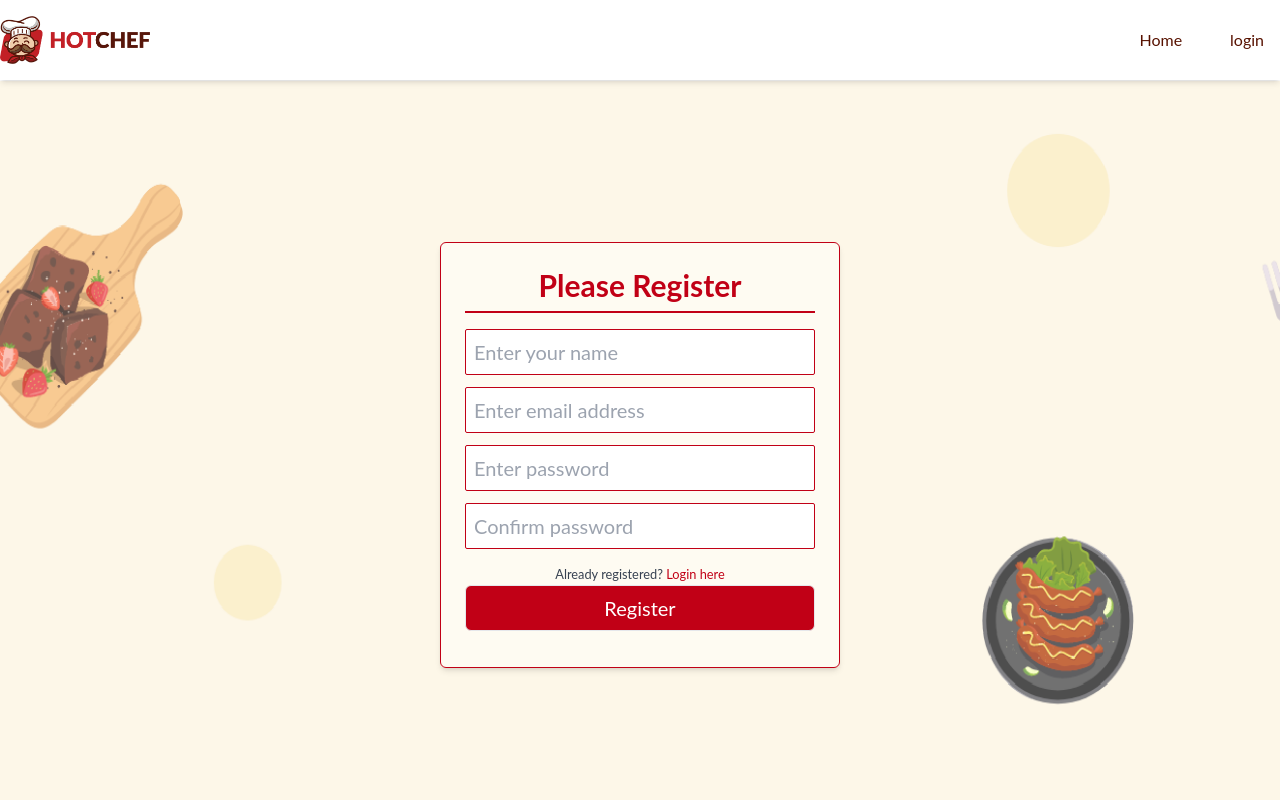
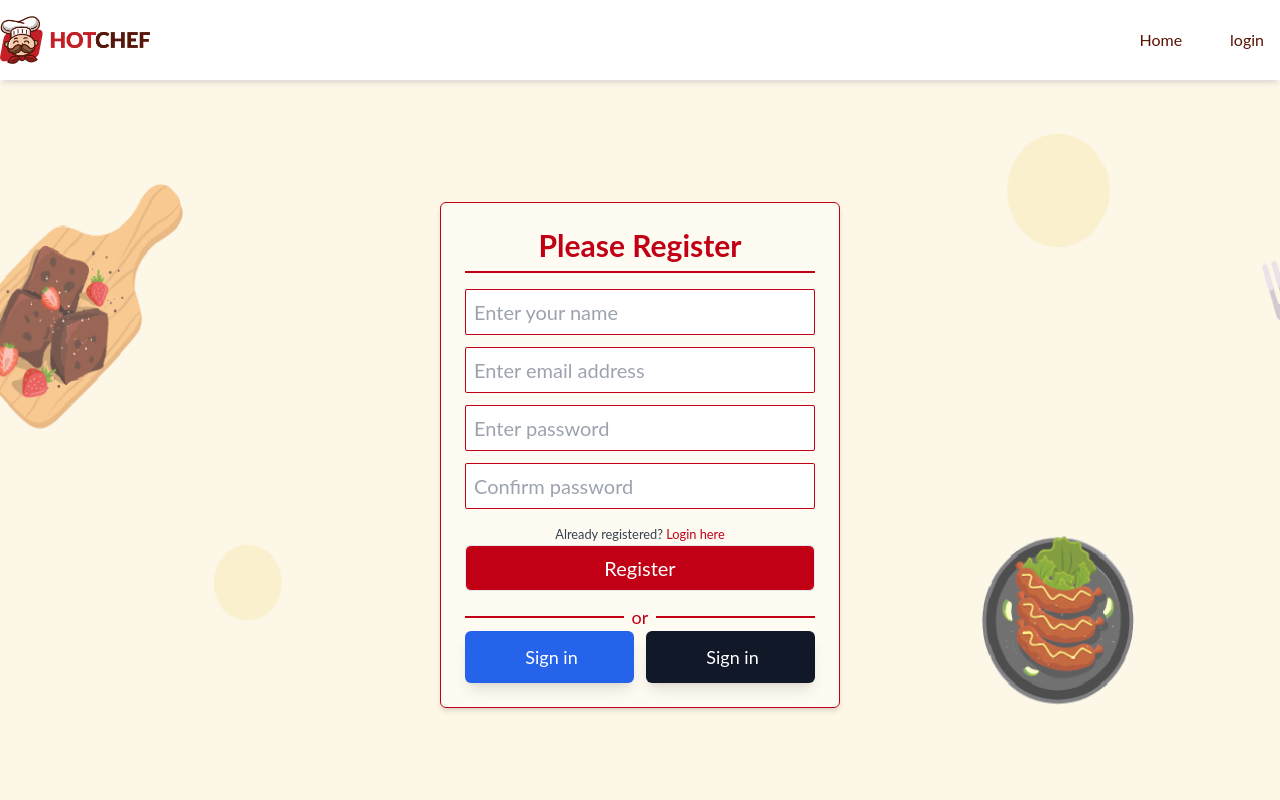
Before and after one commit to najmulhc/hotchef, a React (Create React App) app: page /register in a window 1280 px wide. Shown: the top 800 px of the page. Built offline with nearby package versions, Linux system fonts and the light colour scheme; no server answers.

Commit message:
google and github sign in added

```diff
--- a/src/Components/Login.js
+++ b/src/Components/Login.js
@@ -3,6 +3,7 @@ import { useSignInWithEmailAndPassword } from "react-firebase-hooks/auth";
 import { auth } from "../firebase.init";
 import { Link, useNavigate } from "react-router-dom";
 import loginBanner from "./img/loginBanner.png";
+import SocialLogin from "./SocialLogin";
 const Login = () => {
   const [loginEmail, setLoginEmail] = useState('');
   const [loginPassword, setLoginPassword] = useState('');
@@ -64,6 +65,7 @@ const Login = () => {
                 Login
               </button>
             </form>
+           <SocialLogin/>
           </div>
         </div>
       </div>
--- a/src/Components/Register.js
+++ b/src/Components/Register.js
@@ -1,32 +1,34 @@
-import React, { useState } from 'react';
+import React, { useState } from "react";
 import { Link, useNavigate } from "react-router-dom";
-import {useCreateUserWithEmailAndPassword, useUpdateProfile} from 'react-firebase-hooks/auth';
-import {auth} from '../firebase.init'
+import {
+  useCreateUserWithEmailAndPassword,
+  useUpdateProfile,
+} from "react-firebase-hooks/auth";
+import { auth } from "../firebase.init";
 import loginBanner from "./img/loginBanner.png";
-import { async } from '@firebase/util';
+import { async } from "@firebase/util";
+import SocialLogin from "./SocialLogin";
 const Register = () => {
-    const [displayName, setDisplayName] = useState('');
-    const [email, setEmail] = useState('');
-    const [password, setPassword] = useState('');
-    const [confirmPassword, setConfirmPassword] = useState('');
-    const [
-        createUserWithEmailAndPassword, user, loading, error
-    ] = useCreateUserWithEmailAndPassword(auth);
+  const [displayName, setDisplayName] = useState("");
+  const [email, setEmail] = useState("");
+  const [password, setPassword] = useState("");
+  const [confirmPassword, setConfirmPassword] = useState("");
+  const [createUserWithEmailAndPassword, user, loading, error] =
+    useCreateUserWithEmailAndPassword(auth);
   const [updateProfile, updating, updateError] = useUpdateProfile(auth);
-    const navigate = useNavigate()
+  const navigate = useNavigate();
 
   const register = async (e) => {
     e.preventDefault();
-        console.log (email, password);
-       if(password === confirmPassword){
-        await createUserWithEmailAndPassword(email,password);
-        await updateProfile({displayName: displayName});
+    console.log(email, password);
+    if (password === confirmPassword) {
+      await createUserWithEmailAndPassword(email, password);
+      await updateProfile({ displayName: displayName });
     }
-
-    }
-    if(user){
+  };
+  if (user) {
     console.log(user);
-        navigate('/')
+    navigate("/");
   }
   return (
     <div className=" mt-20  ">
@@ -47,29 +49,28 @@ const Register = () => {
                 type="text"
                 className="w-full border rounded-sm border-lal text-xl mb-3 p-2 "
                 placeholder="Enter your name"
-                  onChange={(e)=> setDisplayName(e.target.value) }
+                onChange={(e) => setDisplayName(e.target.value)}
                 required
               />
               <input
                 type="email"
                 className="w-full border rounded-sm border-lal text-xl mb-3 p-2 "
                 placeholder="Enter email address"
-                  onChange={(e)=> setEmail(e.target.value) }
+                onChange={(e) => setEmail(e.target.value)}
                 required
-
               />
               <input
                 type="password"
                 className="w-full border rounded-sm border-lal text-xl mb-3 p-2 "
                 placeholder="Enter password"
-                  onChange={(e)=> setPassword(e.target.value) }
+                onChange={(e) => setPassword(e.target.value)}
                 required
               />
               <input
                 type="password"
                 className="w-full border rounded-sm border-lal text-xl mb-3 p-2 "
                 placeholder="Confirm password"
-                  onChange={(e)=> setConfirmPassword(e.target.value) }
+                onChange={(e) => setConfirmPassword(e.target.value)}
                 required
               />
               <small className="text-gray-700 m-0 p-0 text-left">
@@ -85,6 +86,7 @@ const Register = () => {
                 Register
               </button>
             </form>
+            <SocialLogin/>
           </div>
         </div>
       </div>
--- /dev/null
+++ b/src/Components/SocialLogin.js
@@ -0,0 +1,37 @@
+import React from 'react';
+import { useSignInWithGithub, useSignInWithGoogle } from 'react-firebase-hooks/auth';
+import { useNavigate } from 'react-router-dom';
+import { auth } from '../firebase.init';
+
+const SocialLogin = () => {
+    const [signInWithGoogle, user, loading, error] = useSignInWithGoogle(auth);
+    const [signInWithGithub, githubUser, githubLoading, githubError] = useSignInWithGithub(auth);
+    const googleSignIn = event => {
+        event.preventDefault();
+        signInWithGoogle();
+    }
+    const githubSignIn = event => {
+        event.preventDefault();
+        signInWithGithub();
+    }
+    const navigate = useNavigate();
+    if(user || githubUser){
+        user? console.log(user): console.log(githubUser);
+        navigate('/')
+    }
+    return (
+        <div>
+            <div className='flex justify-between items-center gap-2'>
+                <hr  className='border border-lal border-opacity-50 w-full' />
+                <p className='  text-lal text-opacity-50 text-lg '>or </p>
+                <hr className='border border-lal border-opacity-50 w-full' />
+            </div>
+            <div className='grid grid-cols-2 gap-3'>
+                <button className='bg-blue-600 rounded-md py-3 text-lg text-white shadow-lg flex items-center justify-center gap-1' onClick={googleSignIn}><ion-icon name="logo-google" className="text-2xl"></ion-icon> Sign in</button>
+                <button className='bg-gray-900 shadow-lg rounded-md py-3 text-lg text-white flex items-center justify-center gap-1' onClick={githubSignIn}><ion-icon name="logo-github" className="text-2xl"></ion-icon> Sign in</button>
+            </div>
+        </div>
+    );
+};
+
+export default SocialLogin;
```
Lines whose indentation alone changed are shown as unchanged.
